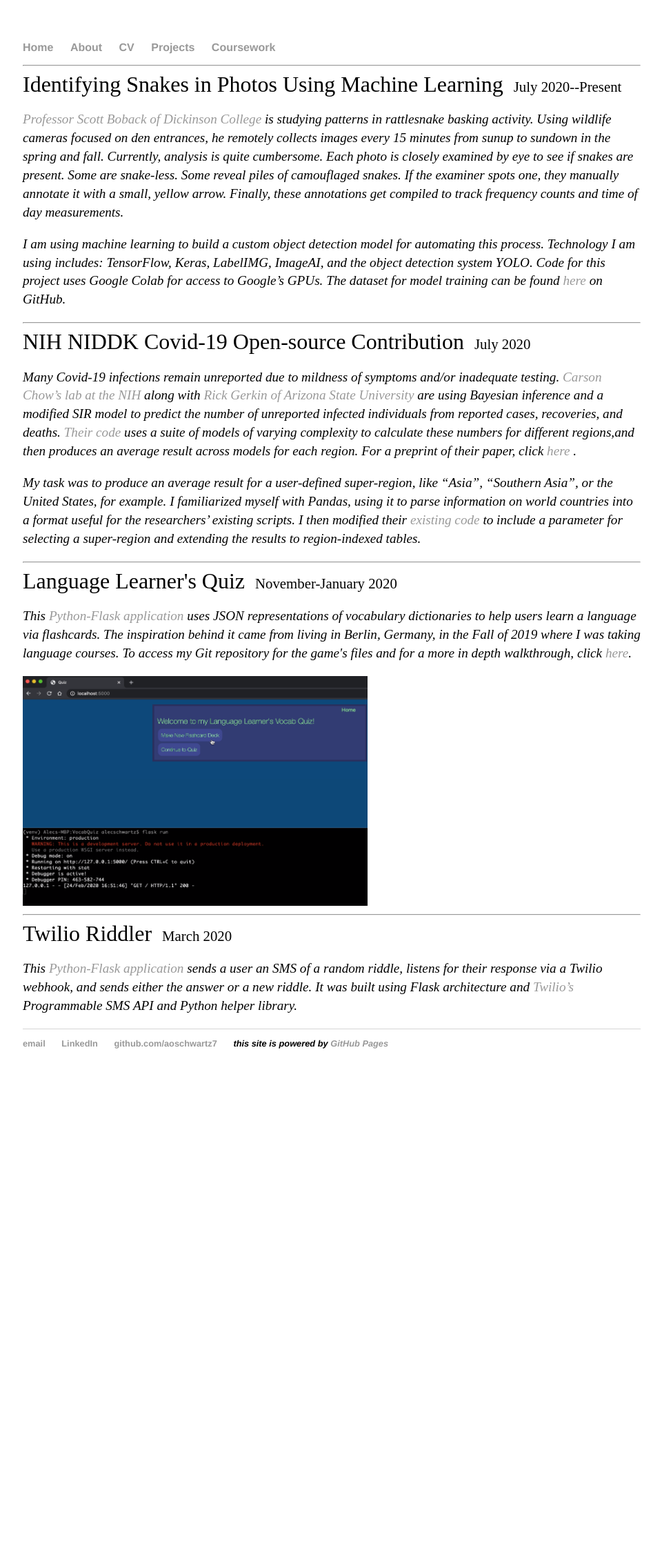
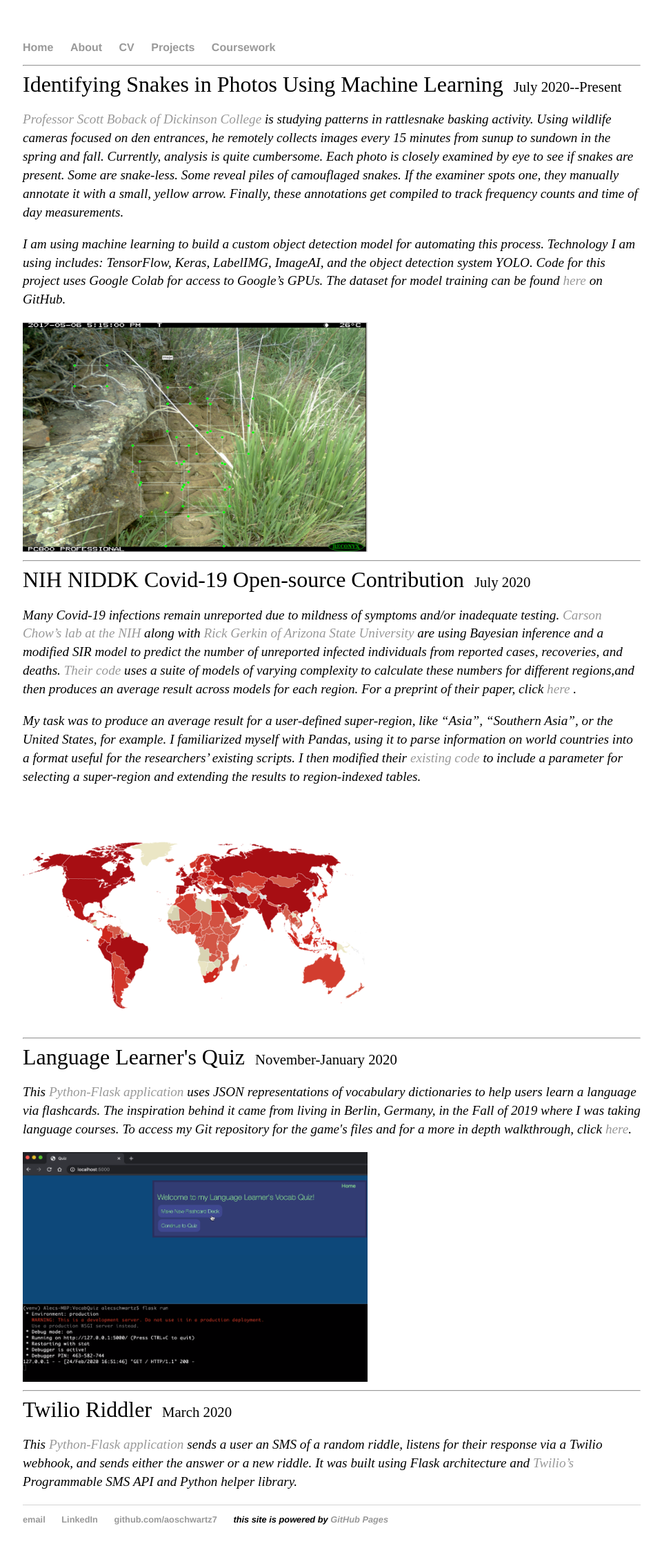
Before and after one commit to aoschwartz7/aoschwartz7.github.io, a Jekyll site: the page built from site/projects.html, in a window 1280 px wide. Shown: the whole page at 69% size, without its empty margins (159-1119 px from the left). Built offline with Jekyll 4.4.1, drawn with Linux system fonts in a browser that asks for light colours; before the commit the page ends 1580 px from its top, so only the background shows below that.

Commit message:
adding project images

```diff
--- a/site/projects.html
+++ b/site/projects.html
@@ -22,6 +22,7 @@ title: Alec Schwartz
       <a href="https://github.com/aoschwartz7/ML_Snakes">here</a> on GitHub.
     </em>
   </p>
+  <img src="/site/snakes.jpg" alt="Snakes" width="500" height="333">
 
 <hr />
   <span>NIH NIDDK Covid-19 Open-source Contribution<c>July 2020</c></span>
@@ -43,6 +44,7 @@ title: Alec Schwartz
         to include a parameter for selecting a super-region and extending the results to region-indexed tables.
       </em>
     </p>
+    <img src="/site/coronavirus-map.jpg" alt="coronavirus global map" width="500" height="333">
 
 
 <hr />
```
Also changed, not shown: site/coronavirus-map.jpg (added), site/snakes.jpg (added).
